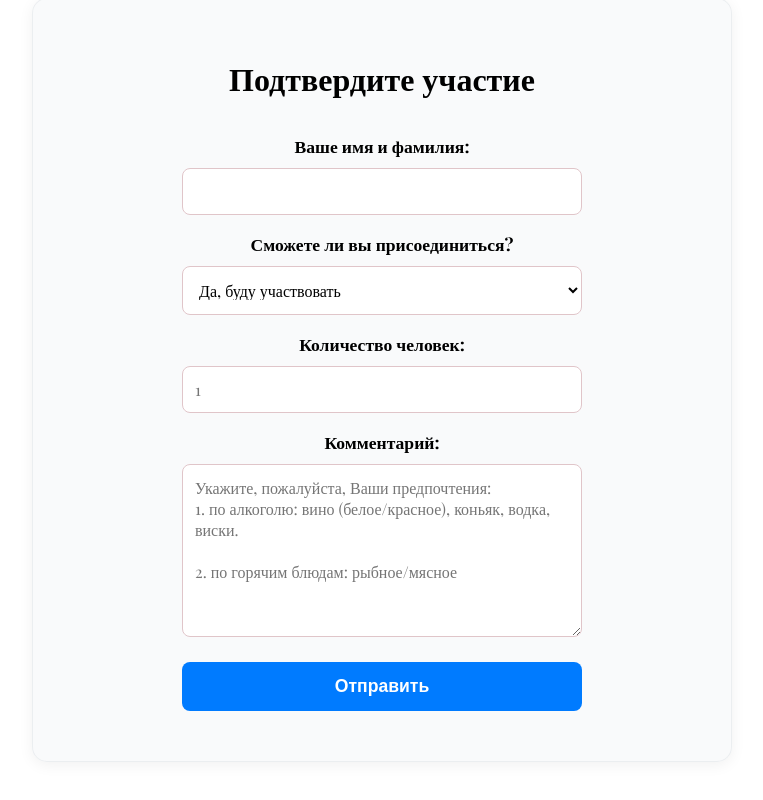
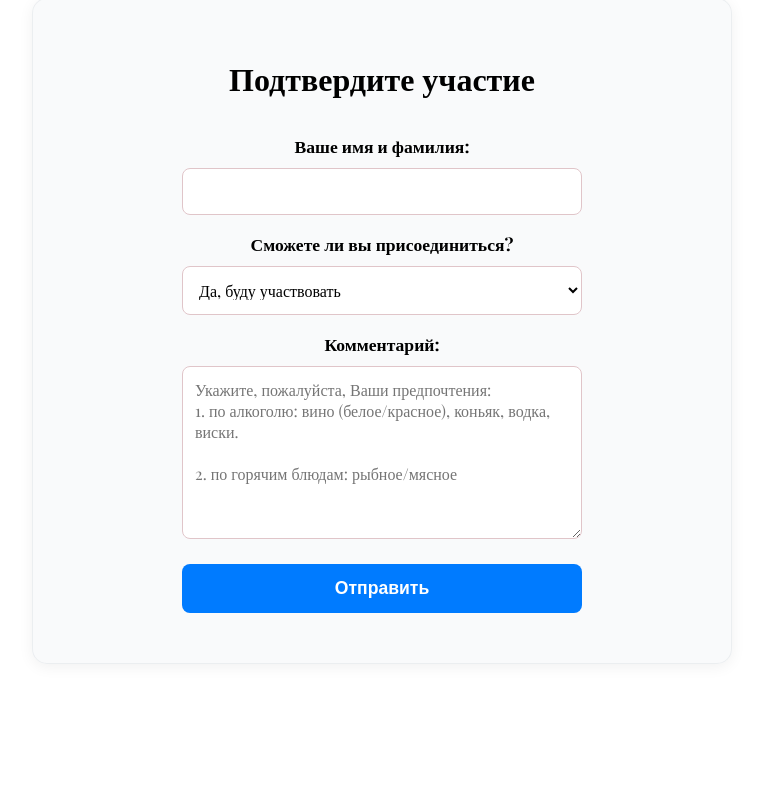
Before and after one commit to AMLETIK09/corporativ, a plain HTML site: page index.html in a window 1280 px wide. Shown: the part 2963-3763 px from the top of the page, without its empty margins (258-1021 px from the left). After the commit the page ends 3687 px from the top, so only its background shows below. Drawn offline with nearby package versions, Linux system fonts and the light colour scheme; a web font is replaced by a local one.

Commit message:
Update index.html

```diff
--- a/index.html
+++ b/index.html
@@ -130,9 +130,6 @@
         <option value="Возможно">Сообщу позже</option>
       </select>
 
-      <label>Количество человек:</label>
-      <input type="number" name="guests" min="1" max="5" placeholder="1">
-
         <label>Комментарий:</label>
         <textarea name="comment" rows="7" placeholder="Укажите, пожалуйста, Ваши предпочтения:
 1. по алкоголю: вино (белое/красное), коньяк, водка, виски.
```
